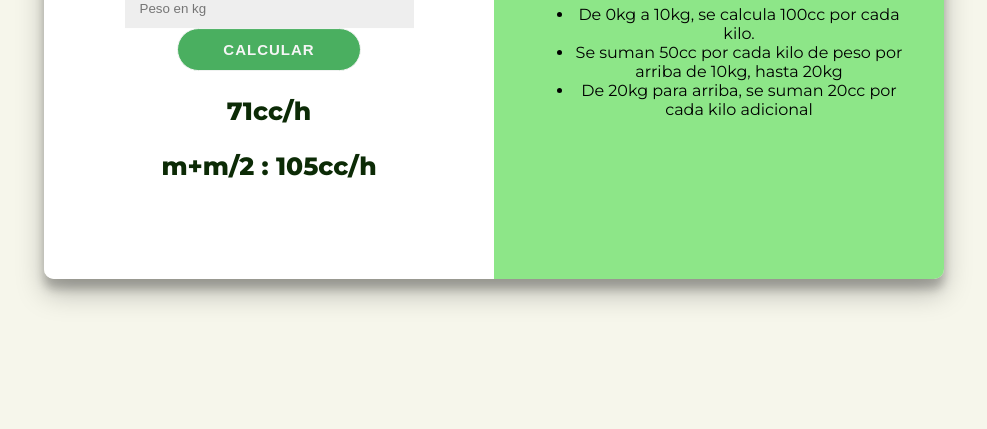
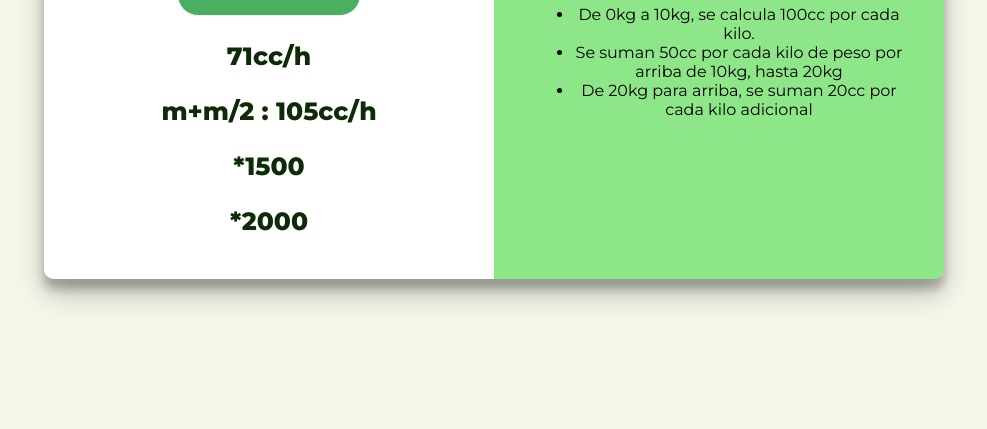
Before and after one commit to GianinaA/tarea-calculadora, a plain HTML site: page index.html in a window 1280 px wide. Shown: the part 371-800 px from the top of the page, without its empty margins (146-1133 px from the left). Drawn offline with Linux system fonts and the light colour scheme.

Commit message:
Add files via upload

```diff
--- a/index.html
+++ b/index.html
@@ -3,7 +3,7 @@
 	<head>
         <title>Calculadora de hidratación</title>
         <link rel="stylesheet" href="./style.css" />
-        <script src="script.js" defer></script>
+        <script src="scrip.js" defer></script>
      </head>
 	    <body>
             <div id="contenedor">
@@ -16,6 +16,8 @@
                         <button class="item" id="calcular">Calcular</button>
                         <p class="item resultado" id="flu">71cc/h</p>
                         <p class="item resultado" id="man">m+m/2 : 105cc/h</p>
+                        <p class="item resultado" id= "sc">*1500</p>
+                        <p class="item resultado" id="sc2">*2000</p>
                     </div>
               </div>
                 <div id="detalle">
```
